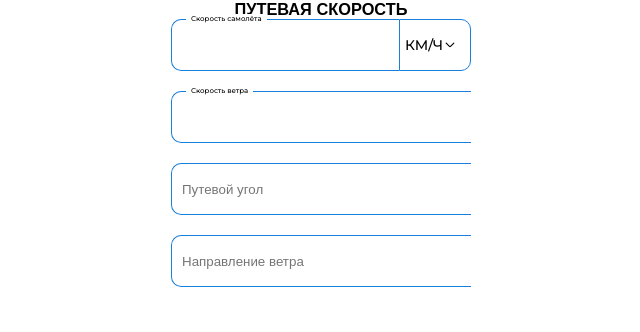
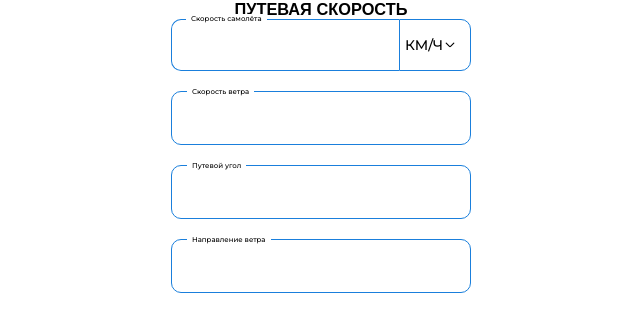
Before and after one commit to alibaysarov/navCalc, a React (Create React App) app in the folder nav-calc/: page / in a window 1280 px wide. Shown: the top 332 px of the page, without its empty margins (319-959 px from the left). Built offline with nearby package versions, Linux system fonts and the light colour scheme.

Commit message:
Сверстал поля ввода и select

```diff
--- a/nav-calc/src/App.jsx
+++ b/nav-calc/src/App.jsx
@@ -31,6 +31,12 @@ function App() {
   const magnetCourse=Number(course);
   const windDir=Number(windDirection);
   const res=groundSpeed(airSpd,windSpd,magnetCourse,windDir)
+
+  const [selectOpened,setSelectOpened]=React.useState(false);
+  const selectHandler=()=>{
+    setSelectOpened(prev=>!prev)
+  }
+
  const styles={
   title:{
     textTransform:'uppercase',
@@ -47,9 +53,9 @@ function App() {
         <div className="groundSpeedInput">
         <span>Скорость самолёта</span>
           <input type="text" value={airspeedInput} onChange={airspeedInputHandler} />
-        <div className="select">
+        <div className="select" onClick={selectHandler}>
           <img src="/img/arrowDn.svg" alt="Стрелка" width={10} height={7} />
-          <div className="options">
+          <div className={`options ${selectOpened&& 'show'}`}>
 
           <div className="option">
             КМ/Ч
@@ -66,16 +72,18 @@ function App() {
         </div>
         </div>
 
-        <div className="groundSpeedInput">
+        <div className="groundSpeedInputSimple">
         <span>Скорость ветра</span>
         <input type="text" value={windSpeedInput}  onChange={windSpeedInputHandler} />
         </div>
 
-        <div className="groundSpeedInput">
-        <input type="text" value={course} placeholder="Путевой угол" onChange={courseInputHandler}  />
+        <div className="groundSpeedInputSimple">
+        <span>Путевой угол</span>
+        <input type="text" value={course}  onChange={courseInputHandler}  />
         </div>
-        <div className="groundSpeedInput">
-        <input type="text" value={windDirection} placeholder="Направление ветра" onChange={windDirectionHandler} />
+        <div className="groundSpeedInputSimple">
+          <span>Направление ветра</span>
+        <input type="text" value={windDirection} onChange={windDirectionHandler} />
         </div>
       </div>
 
--- a/nav-calc/src/index.scss
+++ b/nav-calc/src/index.scss
@@ -69,6 +69,7 @@ body{
             position: relative;
             width: 100%;
             max-width: 72px;
+            cursor: pointer;
             img{
                 position: absolute;
                 right: 15px;
@@ -77,9 +78,13 @@ body{
             }
             .options{
                 position: absolute;
+                z-index: 200;
                 height: 100%;
                 width: 100%;
                 overflow-y: hidden;
+                &.show{
+                    overflow-y: visible;
+                }
                 .option{
                     // height: 75%;
                     // transform: translateY(16%);
@@ -94,18 +99,56 @@ body{
                     line-height: 14px;
                     /* or 100% */
                     padding: 0 5px;
-
                     color: #000000;
-                    &:nth-child(2){
+                    z-index: 120;
+                    &:not(:nth-of-type(1)){
+                        background-color: #fff;
                         border:1px solid #1A7FDC;
-
+                        border-bottom:1px;
+                        // margin: 0px -1px;
                     }
-                    &:not(&:nth-child(1)){
-                        background-color: #fff;
+                    &:last-child{
+                        border-bottom:1px solid #1A7FDC;
+                        border-bottom-right-radius:10px;
+                        border-bottom-left-radius:5px;
                     }
                 }
 
             }
         }
     }
+    &InputSimple{
+        display: flex;
+        align-items: stretch;
+
+        position: relative;
+        width: 100%;
+        border:1px solid #1A7FDC;
+        border-radius:10px;
+        margin-bottom: 20px;
+        span{
+            position: absolute;
+            top: -5px;
+            left: 15px;
+            display: block;
+            padding: 2px 5px;
+            font-family: 'Montserrat';
+            font-style: normal;
+            font-weight: 500;
+            font-size: 7px;
+            line-height: 6px;
+            /* or 86% */
+            text-align: center;
+            background-color: #fff;
+            color: #000000;
+        }
+        input{
+            border: none;
+            outline: none;
+            background-color: transparent;
+            padding-left: 10px;
+            width: 100%;
+            min-height: 52px;
+        }
+    }
 }
```
